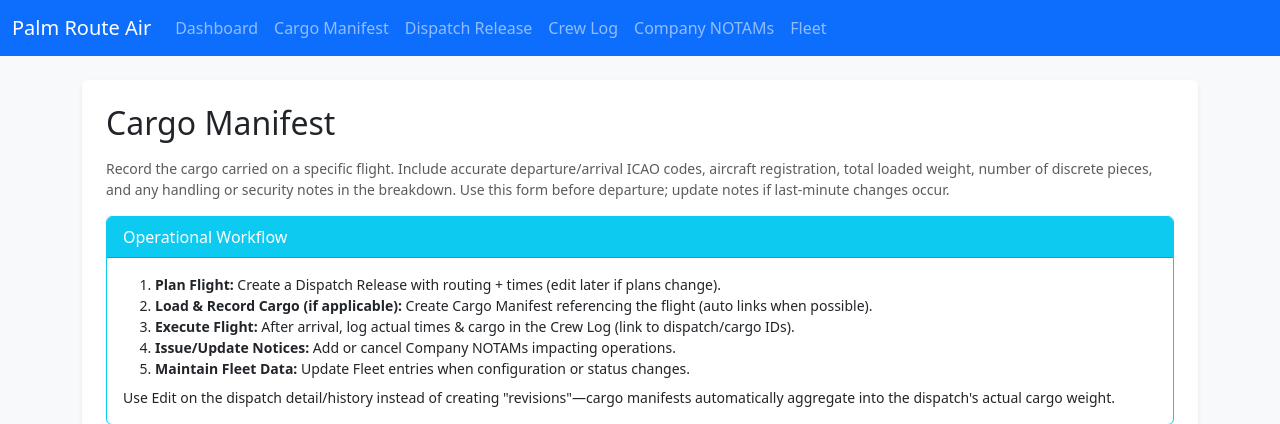
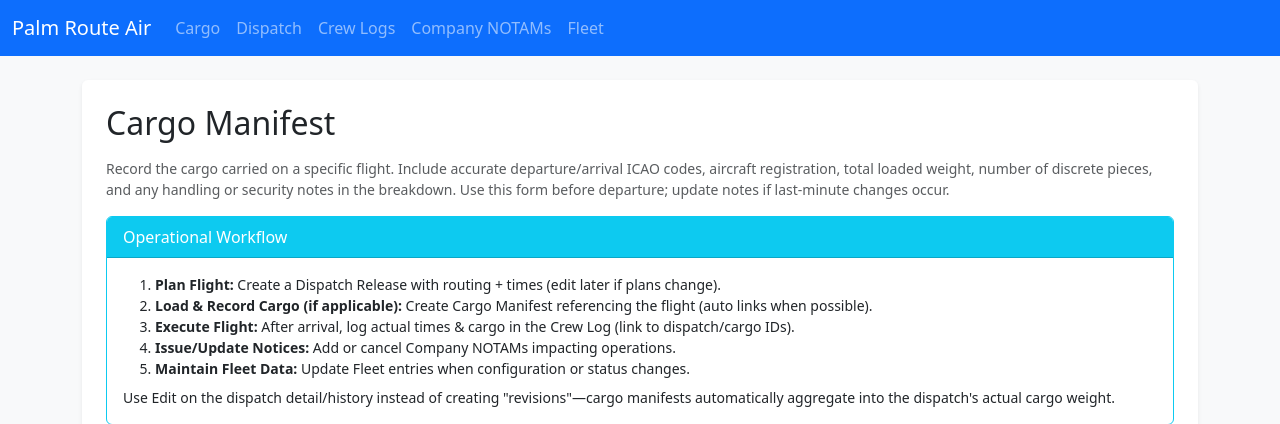
Before and after one commit to playajames760/va-company-app, a Flask app: page /cargo in a window 1280 px wide. Shown: the top 424 px of the page. Run offline with Flask 3, Linux system fonts and the light colour scheme.

Commit message:
Update navigation links: change to history views for cargo, dispatch, crew logs, NOTAMs, and fleet

```diff
--- a/webapp/templates/base.html
+++ b/webapp/templates/base.html
@@ -15,12 +15,11 @@
         </button>
         <div class="collapse navbar-collapse" id="navbarNav">
           <ul class="navbar-nav">
-            <li class="nav-item"><a class="nav-link" href="{{ url_for('index') }}">Dashboard</a></li>
-            <li class="nav-item"><a class="nav-link" href="{{ url_for('cargo') }}">Cargo Manifest</a></li>
-            <li class="nav-item"><a class="nav-link" href="{{ url_for('dispatch') }}">Dispatch Release</a></li>
-            <li class="nav-item"><a class="nav-link" href="{{ url_for('crew') }}">Crew Log</a></li>
-            <li class="nav-item"><a class="nav-link" href="{{ url_for('notams') }}">Company NOTAMs</a></li>
-            <li class="nav-item"><a class="nav-link" href="{{ url_for('fleet') }}">Fleet</a></li>
+            <li class="nav-item"><a class="nav-link" href="{{ url_for('cargo_history') }}">Cargo</a></li>
+            <li class="nav-item"><a class="nav-link" href="{{ url_for('dispatch_history') }}">Dispatch</a></li>
+            <li class="nav-item"><a class="nav-link" href="{{ url_for('crew_history') }}">Crew Logs</a></li>
+            <li class="nav-item"><a class="nav-link" href="{{ url_for('notams_history') }}">Company NOTAMs</a></li>
+            <li class="nav-item"><a class="nav-link" href="{{ url_for('fleet_history') }}">Fleet</a></li>
             <!-- Help dropdown removed per request -->
           </ul>
         </div>
```
Also changed, not shown: webapp/palm_route_air.db.
